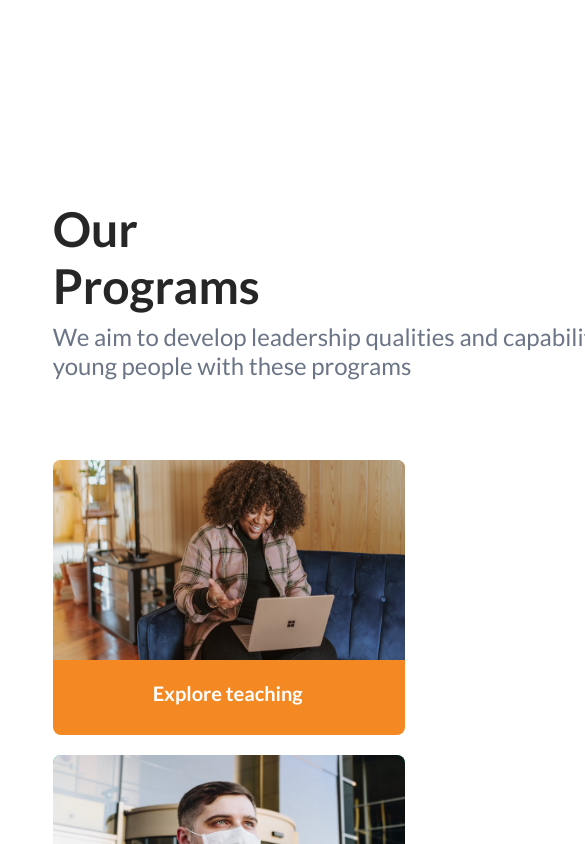
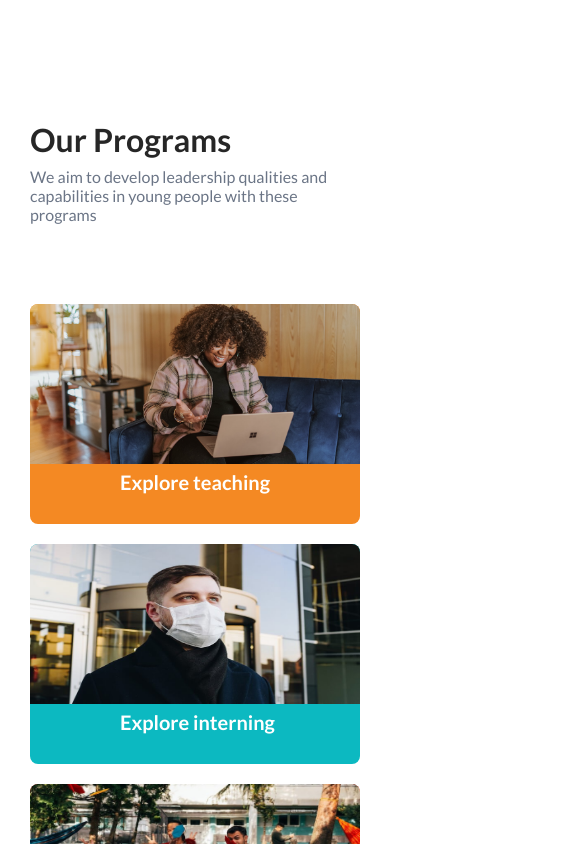
Before and after one commit to karankhatri6/aiesec-clone, a React (Create React App) app: page / in a window 390 px wide. Shown: the part 1960-2804 px from the top of the page, 585 px wide, since content can reach past the window. Built offline with nearby package versions, Linux system fonts and the light colour scheme.

Commit message:
our program section responsiveness done

```diff
--- a/src/components/carousel/Carousel.css
+++ b/src/components/carousel/Carousel.css
@@ -136,8 +136,8 @@
     }
 }
 
-/* responsive css style 580px */
-@media (max-width: 580px ) {
+/* responsive css style 480px */
+@media (max-width: 480px ) {
     .image-carousel {
         margin-left: 3rem;
     }
--- a/src/components/program/Program.js
+++ b/src/components/program/Program.js
@@ -9,6 +9,7 @@ import './program.css'
 
 const Program = () => {
   return (
+    <div className='program-box'>
         <div className='program'>
             <h1>Our Programs</h1>
             <p>We aim to develop leadership qualities and capabilities in young people with these programs</p>
@@ -33,6 +34,7 @@ const Program = () => {
                 </div>
             </div>
         </div>
+    </div>
   );
 };
 
--- a/src/components/program/program.css
+++ b/src/components/program/program.css
@@ -1,6 +1,7 @@
-.program {
-  width: 73%;
-  margin: 8rem auto;
+.program-box {
+    margin-left: 21rem;
+    margin-right: 21rem;
+    overflow-x: hidden;
 }
 
 .program h1{
@@ -18,7 +19,6 @@
 .program .Cards {
     display: flex;
     justify-content: space-between;
-    flex-wrap: wrap;
     margin-top: 80px;
 }
 
@@ -39,7 +39,6 @@
 .program .Cards .card .image{
     width: 352px;
     height: 200px;
-    overflow: hidden;
     border-top-left-radius: 8px;
     border-top-right-radius: 8px;
 }
@@ -130,3 +129,208 @@
 .program .Cards .card:last-child:hover:before{
     opacity: 1;
 }
+
+/* responsive css style 1250px */
+@media (max-width: 1250px ) {
+    .program-box {
+        margin-left: 10rem;
+        margin-right: 10rem;
+    }
+    .program .Cards .card {
+        width: 330px;
+        height: 265px;
+    }
+    .program .Cards .card .image{
+        width: 330px;
+        height: 200px;
+    }
+}
+
+/* responsive css style 1150px */
+@media (max-width: 1150px ) {
+    .program-box {
+        margin-left: 9rem;
+        margin-right: 9rem;
+    }
+    .program .Cards .card {
+        width: 310px;
+        height: 250px;
+    }
+    .program .Cards .card .image{
+        width: 310px;
+        height: 175px;
+    }
+}
+
+/* responsive css style 1080px */
+@media (max-width: 1080px ) {
+    .program-box {
+        margin-left: 8rem;
+        margin-right: 8rem;
+    }
+    .program .Cards .card {
+        width: 285px;
+        height: 236px;
+    }
+    .program .Cards .card .image{
+        width: 285px;
+        height: 160px;
+    }
+    .program .Cards .card .pro-img{
+        left: 9rem;
+        top: 9rem;
+    }
+
+    .program .Cards .card p{
+        left: 7rem;
+    }
+}
+
+/* responsive css style 998px */
+@media (max-width: 998px ){
+    .program h1{
+        font-size: 40px;
+    }
+
+    .program p{
+        font-size: 20px;
+        width: 485px;
+    }
+
+    .program .Cards{
+        flex-direction: column;
+    }
+
+    .program .Cards .card {
+        width: 520px;
+        height: 370px;
+    }
+    .program .Cards .card .image{
+        width: 520px;
+        height: 300px;
+    }
+    .program .Cards .card .pro-img{
+        left: 20rem;
+        top: 22rem;
+    }
+
+    .program .Cards .card p{
+        left: 18rem;
+    }
+}
+
+/* responsive css style 690px */
+@media (max-width: 690px ) {
+    .program-box {
+        margin-left: 6rem;
+        margin-right: 4rem;
+    }
+
+    .program h1{
+        font-size: 32px;
+    }
+
+    .program p{
+        font-size: 16px;
+        width: 385px;
+    }
+    .program .Cards .card {
+        width: 450px;
+        height: 330px;
+    }
+    .program .Cards .card .image{
+        width: 450px;
+        height: 250px;
+    }
+
+    .program .Cards .card .pro-img{
+        left: 16rem;
+        top: 18rem;
+    }
+
+    .program .Cards .card p{
+        left: 15rem;
+    }
+}
+
+/* responsive css style 580px */
+@media (max-width: 580px ) {
+    .program-box {
+        margin-left: 4rem;
+        margin-right: 4rem;
+    }
+
+    .program .Cards .card {
+        width: 400px;
+        height: 300px;
+    }
+    .program .Cards .card .image{
+        width: 400px;
+        height: 220px;
+    }
+
+    .program .Cards .card .pro-img{
+        left: 14rem;
+        top: 16rem;
+    }
+
+    .program .Cards .card p{
+        left: 12rem;
+    }
+
+}
+
+/* responsive css style 480px */
+@media (max-width: 480px ) {
+    .program-box {
+        margin-left: 3rem;
+        margin-right: 1rem;
+    }
+}
+
+/* responsive css style 460px */
+@media (max-width: 460px ) {
+    .program .Cards .card {
+        width: 370px;
+        height: 250px;
+    }
+    .program .Cards .card .image{
+        width: 370px;
+        height: 180px;
+    }
+
+    .program .Cards .card .pro-img{
+        left: 13rem;
+        top: 12rem;
+    }
+
+    .program .Cards .card p{
+        left: 12rem;
+    }
+}
+
+/* responsive css style 400px */
+@media (max-width: 400px ) {
+    .program p{
+        width: 330px;
+    }
+    .program .Cards .card {
+        width: 330px;
+        height: 220px;
+    }
+    .program .Cards .card .image{
+        width: 330px;
+        height: 160px;
+    }
+
+    .program .Cards .card .pro-img{
+        width: 104px;
+        height: 32px;
+        left: 11rem;
+        top: 11rem;
+    }
+
+    .program .Cards .card p{
+        left: 9rem;
+    }
+}
```
